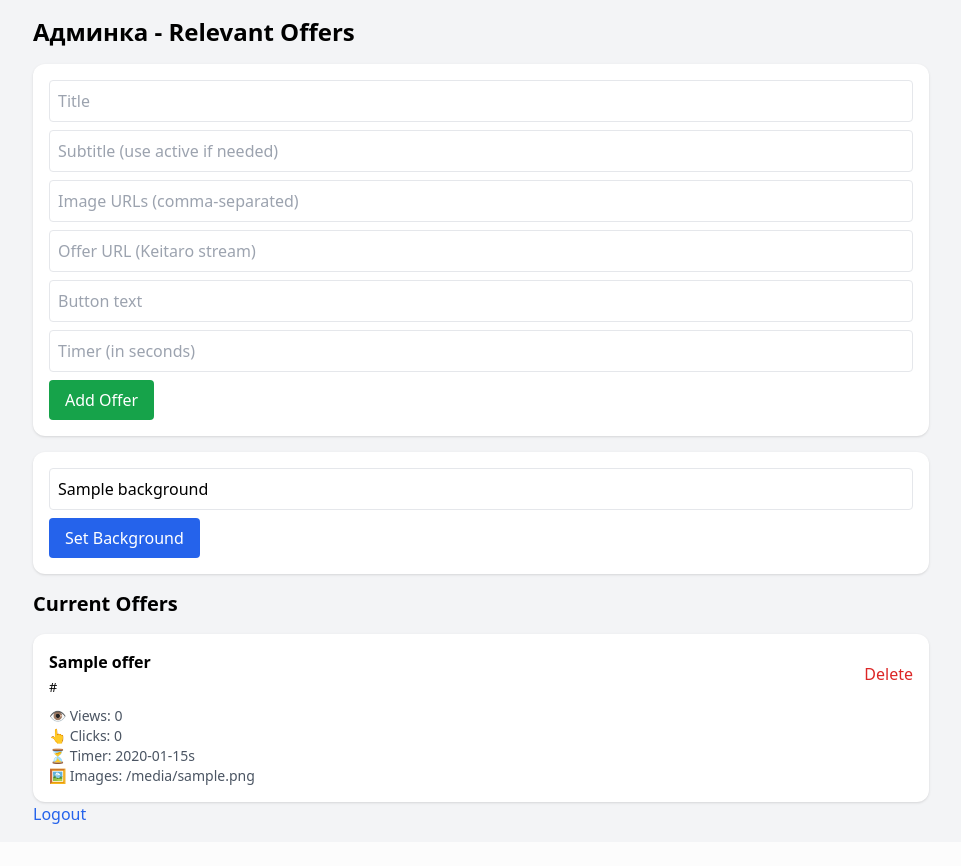
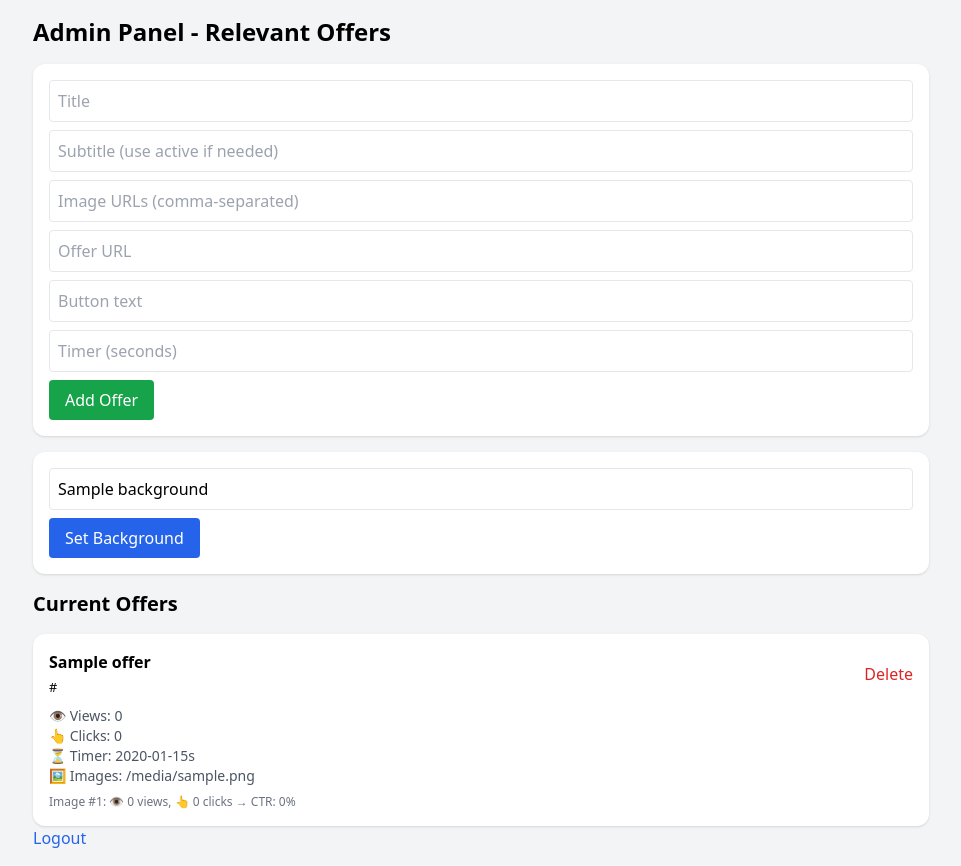
Before and after one commit to NikMav1997/relevantoffers, a Flask app: template templates/admin.html in a window 1280 px wide. Shown: the whole page, without its empty margins (159-1120 px from the left). Before the commit the page ends 842 px from the top, so only its background shows below. Run offline with Flask 3, Linux system fonts and the light colour scheme; the template is opened without the code that fills it: most values are stand-ins (such as "Sample title", 1, 10 or a date in 2020); some libraries are stand-ins or nearby versions.

Commit message:
Add files via upload

```diff
--- a/templates/admin.html
+++ b/templates/admin.html
@@ -7,14 +7,14 @@
 </head>
 <body class="bg-gray-100 p-4">
   <div class="max-w-4xl mx-auto space-y-4">
-    <h1 class="text-2xl font-bold">Админка - Relevant Offers</h1>
+    <h1 class="text-2xl font-bold">Admin Panel - Relevant Offers</h1>
     <form method="POST" action="/add" class="space-y-2 bg-white p-4 rounded-xl shadow">
       <input name="title" placeholder="Title" class="w-full p-2 border rounded" required>
       <input name="subtitle" placeholder="Subtitle (use {{state}} if needed)" class="w-full p-2 border rounded">
       <input name="image" placeholder="Image URLs (comma-separated)" class="w-full p-2 border rounded" required>
-      <input name="url" placeholder="Offer URL (Keitaro stream)" class="w-full p-2 border rounded" required>
+      <input name="url" placeholder="Offer URL" class="w-full p-2 border rounded" required>
       <input name="button" placeholder="Button text" class="w-full p-2 border rounded" required>
-      <input name="timer" placeholder="Timer (in seconds)" type="number" class="w-full p-2 border rounded" required>
+      <input name="timer" placeholder="Timer (seconds)" type="number" class="w-full p-2 border rounded" required>
       <button type="submit" class="bg-green-600 text-white py-2 px-4 rounded">Add Offer</button>
     </form>
 
@@ -39,18 +39,35 @@
           ⏳ Timer: {{ offer.timer | default('300') }}s<br>
           🖼 Images: {{ offer.image }}
         </div>
+        <div id="rot-stats-{{ loop.index0 }}" class="text-xs text-gray-500 space-y-1"></div>
       </div>
     {% endfor %}
     <a href="/logout" class="text-blue-600">Logout</a>
   </div>
 
   <script>
+    function renderImageStats(title, count) {
+      let stats = "";
+      for (let i = 0; i < count; i++) {
+        const views = parseInt(localStorage.getItem(`views_${title}_img${i}`) || "0");
+        const clicks = parseInt(localStorage.getItem(`clicks_${title}_img${i}`) || "0");
+        const ctr = views > 0 ? ((clicks / views) * 100).toFixed(1) + "%" : "0%";
+        stats += `<div>Image #${i + 1}: 👁 ${views} views, 👆 ${clicks} clicks → CTR: ${ctr}</div>`;
+      }
+      return stats;
+    }
+
     window.onload = function () {
       {% for offer in offers %}
-        let keyView = "views_{{ offer.title }}";
-        let keyClick = "clicks_{{ offer.title }}";
-        document.getElementById("views_{{ loop.index0 }}").innerText = localStorage.getItem(keyView) || 0;
-        document.getElementById("clicks_{{ loop.index0 }}").innerText = localStorage.getItem(keyClick) || 0;
+        const title = "{{ offer.title }}";
+        const viewKey = "views_" + title;
+        const clickKey = "clicks_" + title;
+        document.getElementById("views_{{ loop.index0 }}").innerText = localStorage.getItem(viewKey) || 0;
+        document.getElementById("clicks_{{ loop.index0 }}").innerText = localStorage.getItem(clickKey) || 0;
+
+        const rotStats = document.getElementById("rot-stats-{{ loop.index0 }}");
+        const count = {{ offer.image.split(",") | length }};
+        rotStats.innerHTML = renderImageStats(title, count);
       {% endfor %}
     };
   </script>
```
